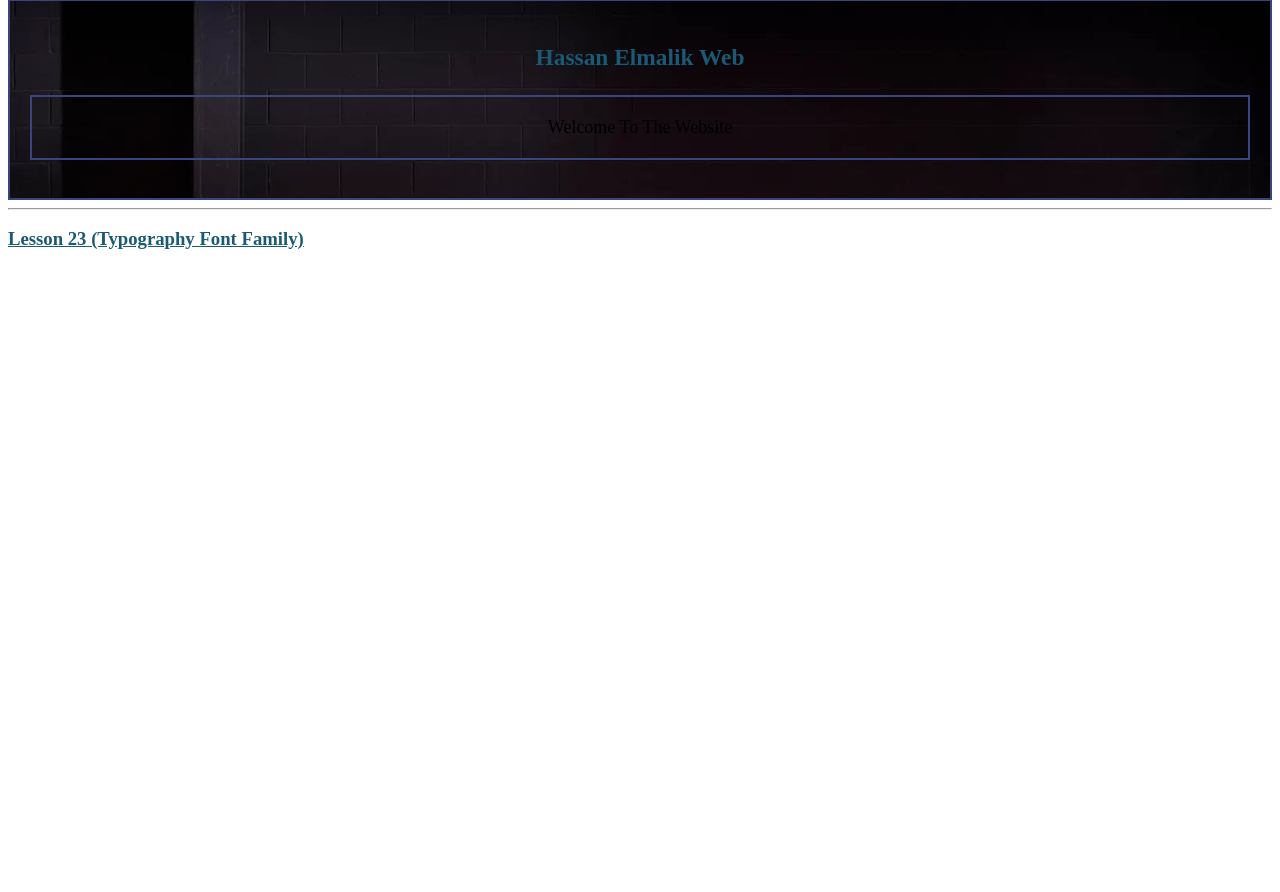
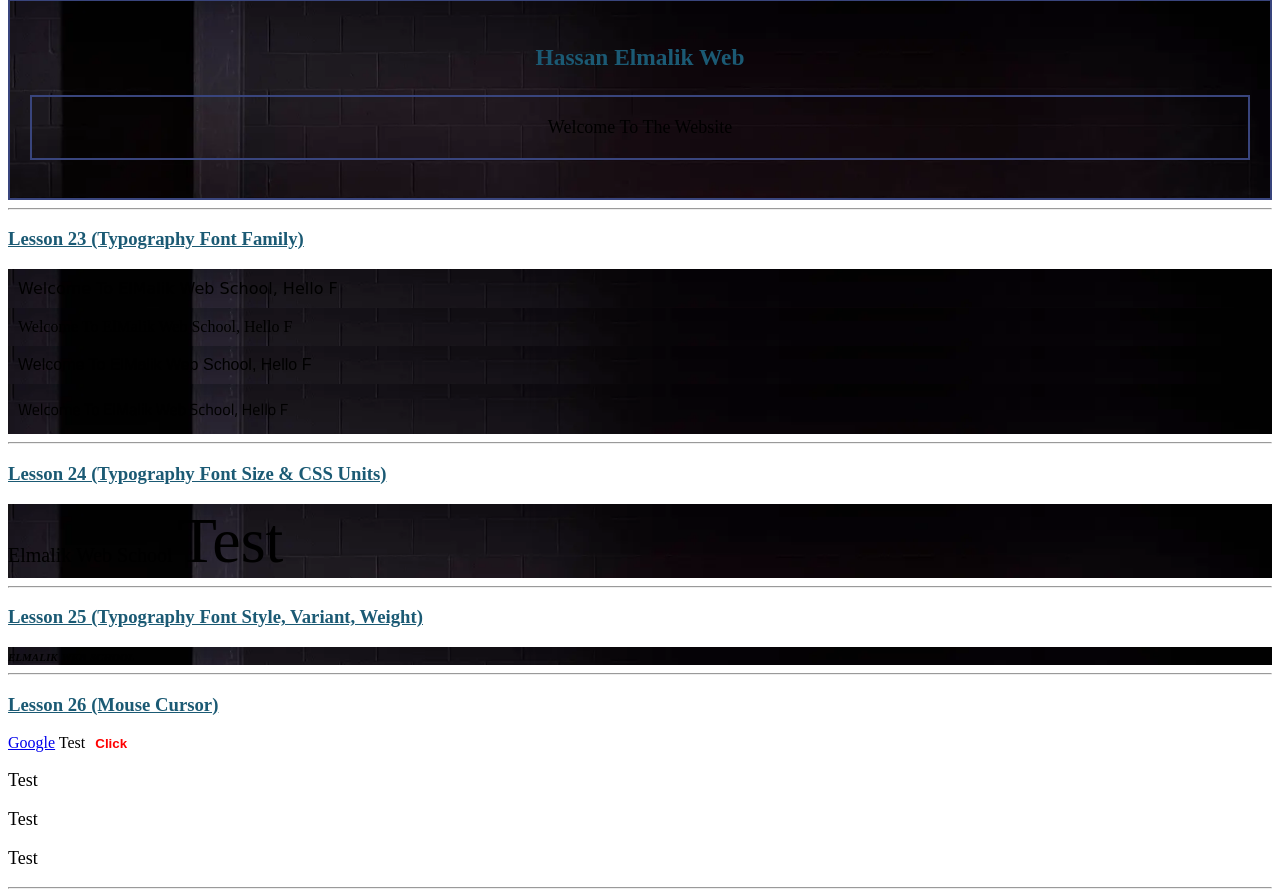
Before and after one commit to HassanElmalik/Voyager1, a PHP site: page /CSS_PROJECT/index.html in a window 1280 px wide. Shown: the part 5608-6500 px from the top of the page. Before the commit the page ends 5857 px from the top, so only its background shows below. Run offline with PHP 8.4, Linux system fonts and the light colour scheme.

Commit message:
studying  CSS to lesson 29

```diff
--- a/Atom/ProgramingWithElzero/HTML/index.html
+++ b/Atom/ProgramingWithElzero/HTML/index.html
@@ -419,7 +419,7 @@
 <u><h3>Lesson 29 , (Form Part6 Radio And Checkbox)</h3></u>
 <u><h3>Lesson 30 , (Form Part7 Select And Textarea)</h3></u>
 <u><h3>Lesson 31 , (Form Part8 File, Search, Url, Time)</h3></u>
-<u><h3>Lesson 31 , (Form Part9 DataList, NoValidate, Target)</h3></u>
+<u><h3>Lesson 32 , (Form Part9 DataList, NoValidate, Target)</h3></u>
 
 <form action="" method="get" novalidate target="_blank">
   <input type="hidden" name="" value="Hassan">
--- a/ProgrammingWithElzero/CSS_PROJECT/index.html
+++ b/ProgrammingWithElzero/CSS_PROJECT/index.html
@@ -5,6 +5,9 @@
         <title>CSS</title>
         <!-- External Style -->
         <link rel="stylesheet" href="master.css">
+        <link rel="preconnect" href="https://fonts.googleapis.com">
+<link rel="preconnect" href="https://fonts.gstatic.com" crossorigin>
+<link href="https://fonts.googleapis.com/css2?family=Cairo&display=swap" rel="stylesheet">
         <!-- internal style  -->
         <style>
             .special {
@@ -213,8 +216,72 @@
         <!-- ----------------------------------------------------------------------------------- -->
         <h3><u>Lesson 23 (Typography Font Family)</u></h3>
 
+        <div class="div35">Welcome To ElMalik Web School, Hello F</div>
+        <div class="with-ser">Welcome To ElMalik Web School, Hello F</div>
+        <div class="san-ser">Welcome To ElMalik Web School, Hello F</div>
+        <div class="div36">Welcome To ElMalik Web School, Hello F</div>
+        <hr>
 
+        <!-- ----------------------------------------------------------------------------------- -->
+        <h3><u>Lesson 24 (Typography Font Size & CSS Units)</u></h3>
 
+        <div class="div37">Elmalik Web School <span>Test</span></div>
+        <hr>
+
+        <!-- ----------------------------------------------------------------------------------- -->
+        <h3><u>Lesson 25 (Typography Font Style, Variant, Weight)</u></h3>
+
+        <div class="div38">elmalik web school</span></div>
+        <hr>
+
+        <!-- ----------------------------------------------------------------------------------- -->
+        <h3><u>Lesson 26 (Mouse Cursor)</u></h3>
+
+        <a href="#">Google</a>
+        <span>Test</span>
+        <button class="button1">Click</button>
+        <br>
+        <p class="p4">Test</p>
+        <p class="p5">Test</p>
+        <p class="p6">Test</p>
+        <hr>
+
+        <!-- ----------------------------------------------------------------------------------- -->
+        <h3><u>Lesson 27 (Float And Clear)</u></h3>
+
+        <div class="parent">
+            <div>Product One</div>
+            <div>Product Two</div>
+            <div>Product Three</div>
+            <div>Product Four</div>
+            <p class="clear"></p>
+        </div>
+        <p>This Is P For Testing Float</p>
+        <hr>
+
+        <!-- ----------------------------------------------------------------------------------- -->
+        <h3><u>Lesson 28 (Master The CSS Calculation)</u></h3>
+
+        <div class="parent1" >Product One</div>
+        <div class="parent1">Product Two</div>
+        <div class="parent1">Product Three</div>
+        <div class="parent1">Product Four</div>
+
+        <div class="parent2" >Product One</div>
+        <div class="parent2">Product Two</div>
+        <div class="parent2">Product Three</div>
+        <div class="parent2">Product Four</div>
+        <div class="parent2">Product Five</div>
+
+        <div class="parent3" >Product One</div>
+        <div class="parent3">Product Two</div>
+        <div class="parent3">Product Three</div>
+        <div class="parent3">Product Four</div>
+        <div class="parent3">Product Five</div>
+        <hr>
+
+        <!-- ----------------------------------------------------------------------------------- -->
+        <h3><u>Lesson 29 (Opacity)</u></h3>
 
 
 
--- a/ProgrammingWithElzero/CSS_PROJECT/master.css
+++ b/ProgrammingWithElzero/CSS_PROJECT/master.css
@@ -526,3 +526,176 @@
 
         /* --------------------------------------------------------------------------------- */
         /* Lesson 23 (Typography Font Family)*/
+
+        .div35 {
+            background-color: #d9d9d9;
+            padding: 10px;
+            font-family:cursive, Arial;
+        }
+
+        .with-ser,
+        .san-ser {
+            background-color: #d9d9d9;
+            padding: 10px;
+        }
+
+        .with-ser {
+            font-family: 'Times New Roman', Times, serif;
+        }
+
+        .san-ser {
+            font-family: Arial, Helvetica, sans-serif;
+        }
+
+        .div36 {
+            background-color: #d9d9d9;
+            padding: 10px;
+            font-family:'Cairo', sans-serif;
+        }
+
+        body {
+            /* font-family:'Cairo', sans-serif; */
+
+        }
+
+        /* --------------------------------------------------------------------------------- */
+        /* Lesson 24 (Typography Font Size & CSS Units) */
+
+        /*
+
+            CSS Units
+            - px
+            - em => Time     1em = 16px This Is Wrong
+            - rem => Root Time
+            -precentage
+            - vw
+
+            Read
+            - vmin
+            - vh
+
+            Default Font Size For Web Page Is 16px
+            */
+            body {
+                /* font-size: 40px; */
+            }
+
+            .div37 {
+                font-size: 20px;
+            }
+
+        .div37 span {
+            font-size: 2em;  /* = 2 x (parent font size = 2 x div37 font size) = 2 x 20 = 40px */
+            font-size: 2rem; /* = 2 x (root element font size = 2 x html font size) = 2 x 16 = 32px */
+            font-size: 150%; /* = 1.5 x (parent font size = 1.5 x div37 font size) = 1.5 x 20 = 30px */
+            font-size: 5vw;  /* = 5 x (  1% view port width = 5% of the view port width ) */
+        }
+
+        /* --------------------------------------------------------------------------------- */
+        /* Lesson 25 (Typography Font Style, Variant, Weight) */
+
+        .div38 {
+            font-style: italic;
+            font-style: oblique;
+            font-variant: small-caps;
+            font-weight: bold;
+        }
+
+        /* --------------------------------------------------------------------------------- */
+        /* Lesson 26 (Mouse Cursor) */
+
+        .button1 {
+            background: transparent;
+            border: none;
+            color: red;
+            font-weight: bold;
+            cursor: pointer;
+        }
+
+        .p4 {
+            cursor: grab;
+        }
+
+        .p5 {
+            cursor: move;
+        }
+
+        .p6 {
+            cursor:crosshair;
+        }
+
+        /* --------------------------------------------------------------------------------- */
+        /* Lesson 27 (Float And Clear) */
+
+        .parent {
+            background-color: red;
+            padding: 10px;
+        }
+
+        .parent div {
+            padding: 10px 0;
+            text-align: center;
+            background-color: #d9d9d9;
+            float:left;
+            width: 25%;
+        }
+
+        .clear {
+            clear: both;
+        }
+
+        /* --------------------------------------------------------------------------------- */
+        /* Lesson 28 (Master The CSS Calculation) */
+
+        .parent1 {
+            padding: 10px 0;
+            text-align: center;
+            background-color: #d9d9d9;
+            float: left;
+            margin-left: 1%;
+            width: calc(95% / 4) ;
+        }
+
+        /*
+            Content Width Is: 100%
+            5 Spaces 1% * 5 => 5% From Content Width
+            95% Available Space
+            4 Elements The Width IS: 95% / 4
+            */
+
+            .parent2 {
+                padding: 10px 0;
+                text-align: center;
+                background-color: #d9d9d9;
+                float: left;
+                margin-left: 1%;
+                width: calc(94% / 5) ;
+                margin-top:1% ;
+            }
+
+            /*
+            Content Width Is: 100%
+            6 Spaces 1% * 6 => 6% From Content Width
+            94% Available Space
+            4 Elements The Width IS: 94% / 5
+            */
+
+            .parent3 {
+                padding: 10px 0;
+                text-align: center;
+                background-color: #d9d9d9;
+                float: left;
+                margin-left: 15px;
+                width: calc((100% - 90px) / 5) ;
+                margin-top:1% ;
+            }
+
+            /*
+            Content Width Is: 100%
+            6 Spaces 15px * 6 => 90px From Content Width
+            100% - 90px Available Space
+            4 Elements The Width IS: (100% - 90px) / 5
+            */
+
+            /* --------------------------------------------------------------------------------- */
+            /* Lesson 29 (Opacity) */
```
